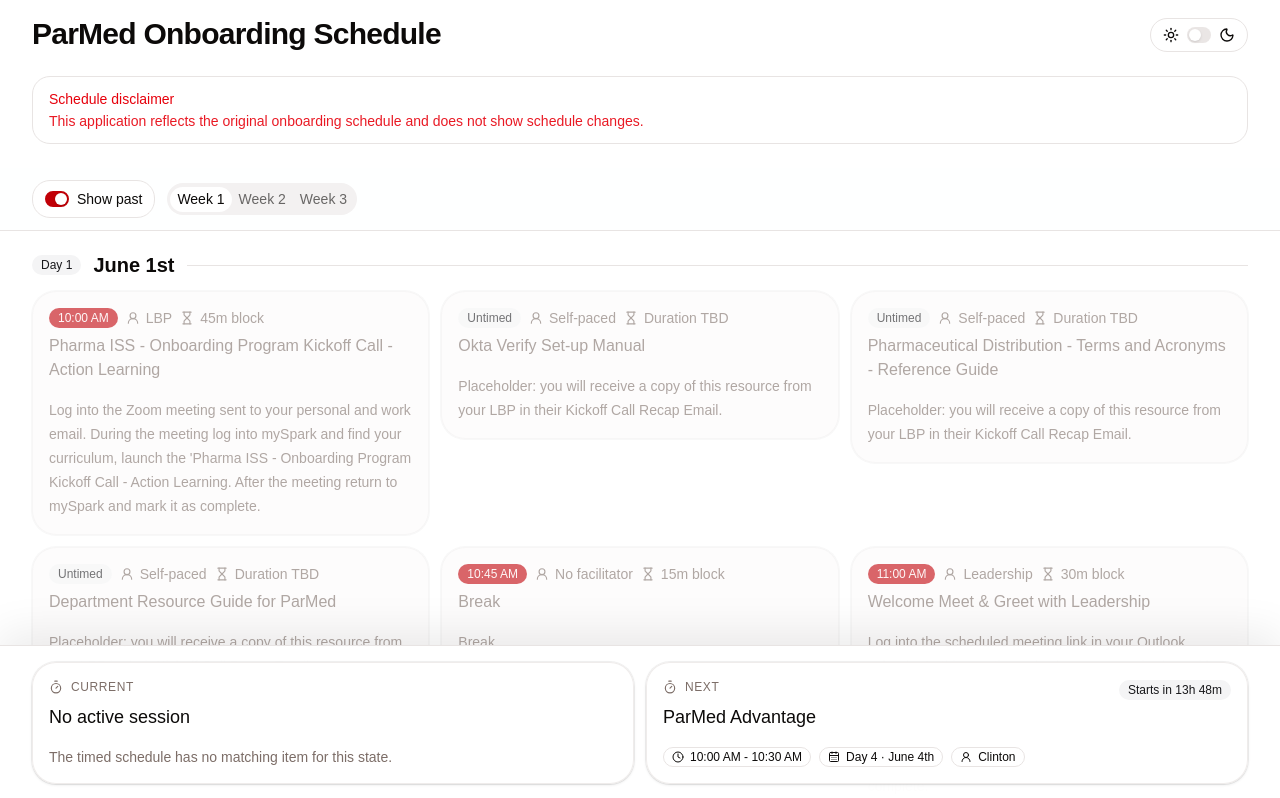
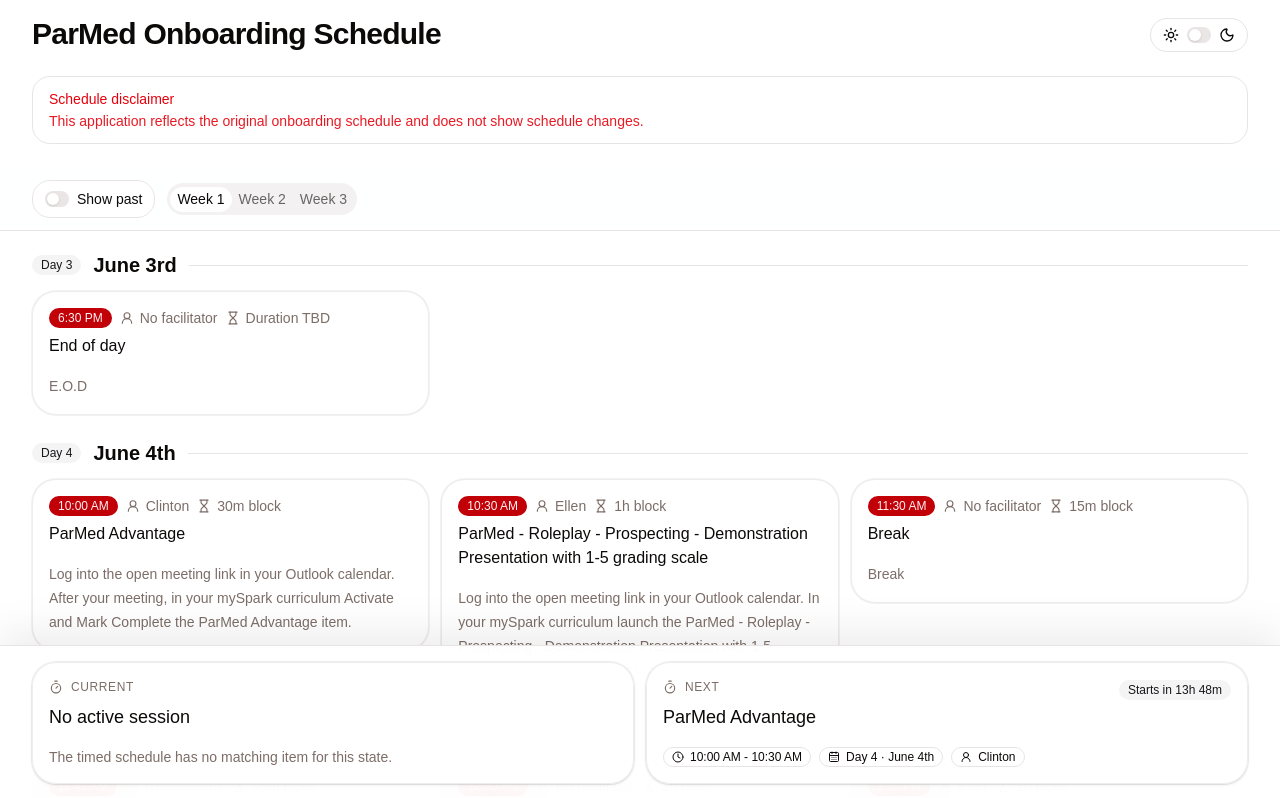
Before and after one commit to edwardma33/onboarding-schedule-viewer, a React (Vite) app: page / in a window 1280 px wide. Shown: the top 798 px of the page. Built offline with nearby package versions, Linux system fonts and the light colour scheme.

Commit message:
Hide past items by default

```diff
--- a/src/App.tsx
+++ b/src/App.tsx
@@ -297,7 +297,7 @@ export function App() {
   const { resolvedTheme, setTheme } = useTheme()
   const [now, setNow] = useState(() => new Date())
   const [activeWeek, setActiveWeek] = useState("week-1")
-  const [showPastItems, setShowPastItems] = useState(true)
+  const [showPastItems, setShowPastItems] = useState(false)
   const initialScrollTargetRef = useRef<HTMLDivElement | null>(null)
   const hasScrolledToCurrentRef = useRef(false)
 
```
